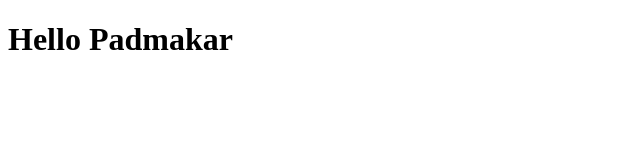
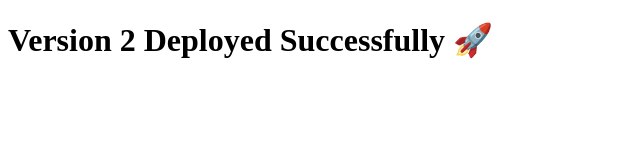
Before and after one commit to Padmakar15DevOps/devops-cicd-project, a plain HTML site: page index.html in a window 1280 px wide. Shown: the whole page, without its empty margins (0-640 px from the left). Drawn offline with Linux system fonts and the light colour scheme.

Commit message:
Update website to Version 2

```diff
--- a/index.html
+++ b/index.html
@@ -4,6 +4,6 @@
 <title>DevOps Project</title>
 </head>
 <body>
-<h1>Hello Padmakar</h1>
+<h1>Version 2 Deployed Successfully 🚀</h1>
 </body>
 </html>
```
